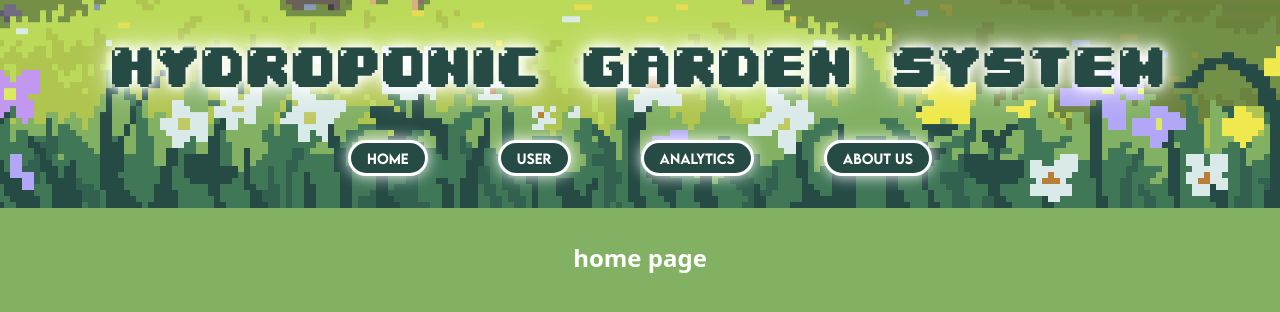
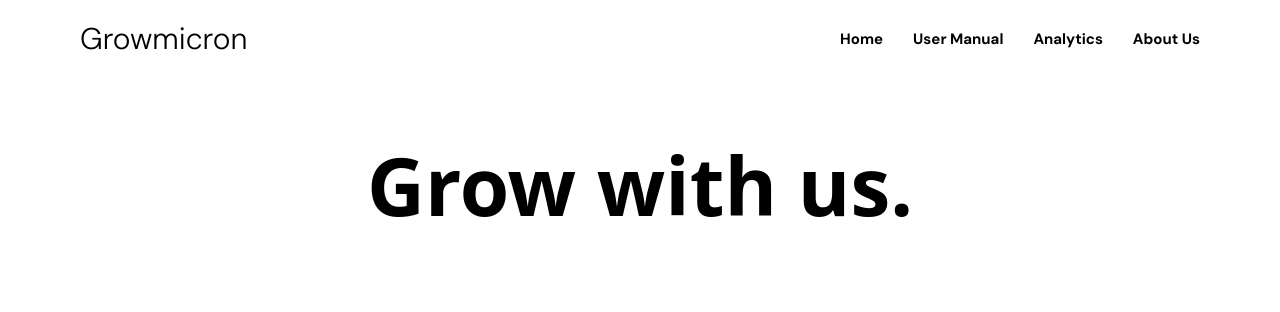
Before and after one commit to daniel-lz26/Omnicron_Hydroponics_Project, a website: page FrontEnd/index.html in a window 1280 px wide. Drawn offline with nearby package versions, Linux system fonts and the light colour scheme.

Commit message:
Fixed layout of page. Currently working on home page.

```diff
--- a/FrontEnd/index.html
+++ b/FrontEnd/index.html
@@ -6,21 +6,22 @@
     <title>Document</title>
     <link rel="stylesheet" href="style.css">
     <link rel="stylesheet" href="https://cdn.jsdelivr.net/npm/aos@2.3.4/dist/aos.css" />
+    <link href="https://fonts.googleapis.com/css2?family=DM+Sans:wght@300;400;500;700&display=swap" rel="stylesheet">
 <body>
    <div class="container">
       <header>
-         <h1 class="logo" data-aos="fade-down" data-aos-duration="1500">HYDROPONIC GARDEN SYSTEM</h1>
+         <h1 class="logo" data-aos="fade-down" data-aos-duration="1500">Growmicron</h1>
+         <nav data-aos="fade-down" data-aos-duration="1500">
+            <button onclick="showPage('home')">Home</button>
+            <button onclick="showPage('manual')">User Manual</button>
+            <button onclick="showPage('analytics')">Analytics</button>
+            <button onclick="showPage('about')">About Us</button>
+         </nav>
       </header>
-      <nav>
-         <button onclick="showPage('home')">HOME</button>
-         <button onclick="showPage('manual')">USER</button>
-         <button onclick="showPage('analytics')">ANALYTICS</button>
-         <button onclick="showPage('about')">ABOUT US</button>
-      </nav>
    </div>
 
    <div id="home-section" class="page-section" style="display: block;">
-      <h2>home page</h2>
+      <h2>Grow with us.</h2>
    </div>
 
    <div id="manual-section" class="page-section" style="display: none;">
@@ -29,6 +30,7 @@
 
    <div id="analytics-section" class="page-section" style="display: none;">
       <div id="gaugeChart"></div>
+      <div id="tdsGaugeChart"></div>
       <div id="lineChart"></div>
    </div>
 
--- a/FrontEnd/main.js
+++ b/FrontEnd/main.js
@@ -6,12 +6,6 @@ function showPage(pageId) {
     })
 
     document.getElementById(pageId + '-section').style.display = 'block';
-
-    if (pageId == 'analytics') {
-        setTimeout(() => {
-            // chart initialization
-        })
-    }
 }
 
 window.onload = function() {
--- a/FrontEnd/style.css
+++ b/FrontEnd/style.css
@@ -6,7 +6,7 @@
 
 body {
     font-family: system-ui, -apple-system, BlinkMacSystemFont, 'Segoe UI', Roboto, Oxygen, Ubuntu, Cantarell, 'Open Sans', 'Helvetica Neue', sans-serif;
-    background-color: #82b164;
+    background-color: white;
     color: white;
     min-height: 100vh;
     line-height: 1.5;
@@ -21,8 +21,6 @@ html, body {
     flex-direction: column;
     align-items: center;
     padding-bottom: 1em;
-    background: url('Images/flower.gif') center 100% / cover no-repeat;
-    background-size: 1500px;
 }
 
 header {
@@ -30,42 +28,48 @@ header {
     justify-content: space-between;
     align-items: center;
     padding: 1rem 5rem;
+    width: 100%
 }
 
 header h1 {
-    margin: 20px 0 0 0;
-    font-size: 3rem;
+    margin: 0;
+    font-size: 30px;
     font-weight: 300;
 }
 
 .logo {
-  color: #264b45;
-  font-family: 'pixel1', serif;
-  animation: float 2.5s ease-in-out infinite, color-glow 3s;
-  text-shadow: 0 0 8px white, 0 0 16px white, 0 0 32px white;
+  color: black;
+  font-family: 'DM Sans', sans-serif;
 }
 
 nav {
     display: flex;
+    justify-content: center;
     align-items: center;
-    gap: 70px;
-    color: white;
-    padding: 1em 3em;
-    border-radius: 8px;
-    width: fit-content;
+    gap: 30px;
 }
 
 nav button {
-  background-color: #264b45;
-  border: 3px solid white;
-  border-radius: 25px;
-  color: white;
-  padding: 0.5em 1.2em;
-  box-shadow: 0 0 15px white;
+  font-family: 'DM Sans', sans-serif;
+  font-size: 15px;
+  font-weight: bold;
+  background: none;
+  border: none;
+  color: black;
+  cursor: pointer;
+  padding: 0;
+  transition: transform 0.3s ease;
+
 }
 
-nav, nav button {
-  font-family: 'Lemon', serif;
+nav button:hover {
+  transform: scale(1.1);
+  text-decoration: underline;
+}
+
+#home-section h2 {
+  font-size: 5rem;
+  text-align: center;
 }
 
 #gaugeChart, #lineChart {
@@ -82,39 +86,5 @@ nav, nav button {
 
 .page-section h2 {
   margin-bottom: 1rem;
-  color: white;
+  color: black;
 }
-
-@font-face {
-  font-family: 'pixel1';
-  src: url('Fonts/pixel1.ttf') format('truetype');
-  font-weight: normal;
-  font-style: normal;
-}
-
-@font-face {
-  font-family: 'Ashton';
-  src: url('Fonts/ashton.ttf') format('truetype');
-  font-weight: normal;
-  font-style: normal;
-}
-
-@font-face {
-  font-family: 'Lemon';
-  src: url('Fonts/lemon.otf') format('truetype');
-  font-weight: normal;
-  font-style: normal;
-}
-
-@font-face {
-  font-family: 'Modern';
-  src: url('Fonts/modern.otf') format('truetype');
-  font-weight: normal;
-  font-style: normal;
-}
-
-@keyframes float {
-  0%   { transform: translateY(0); }
-  50%  { transform: translateY(-10px); }
-  100% { transform: translateY(0); }
-}
```
